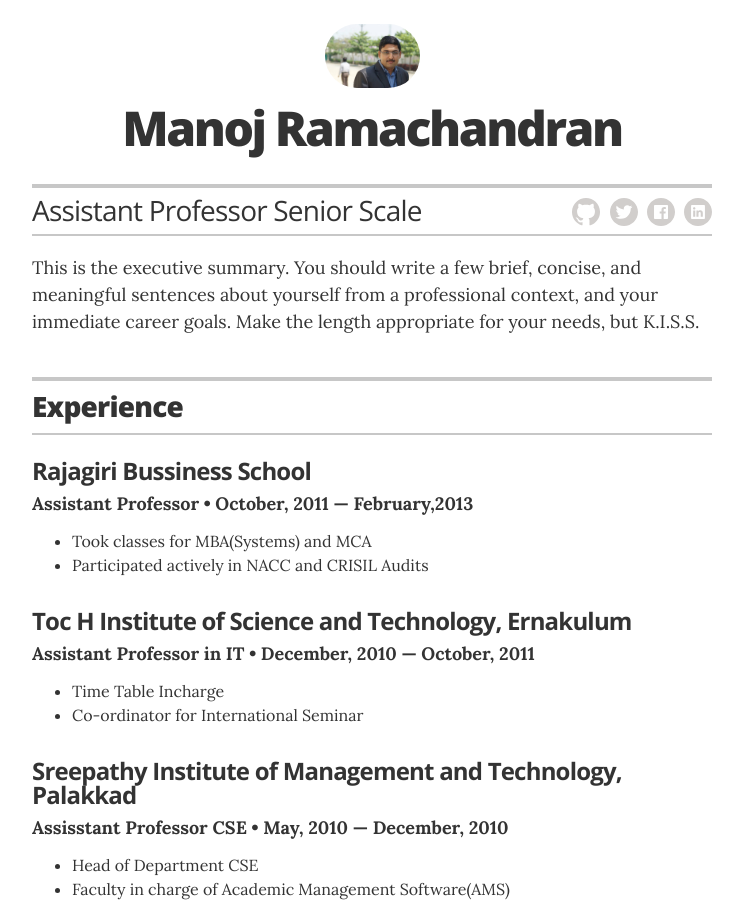
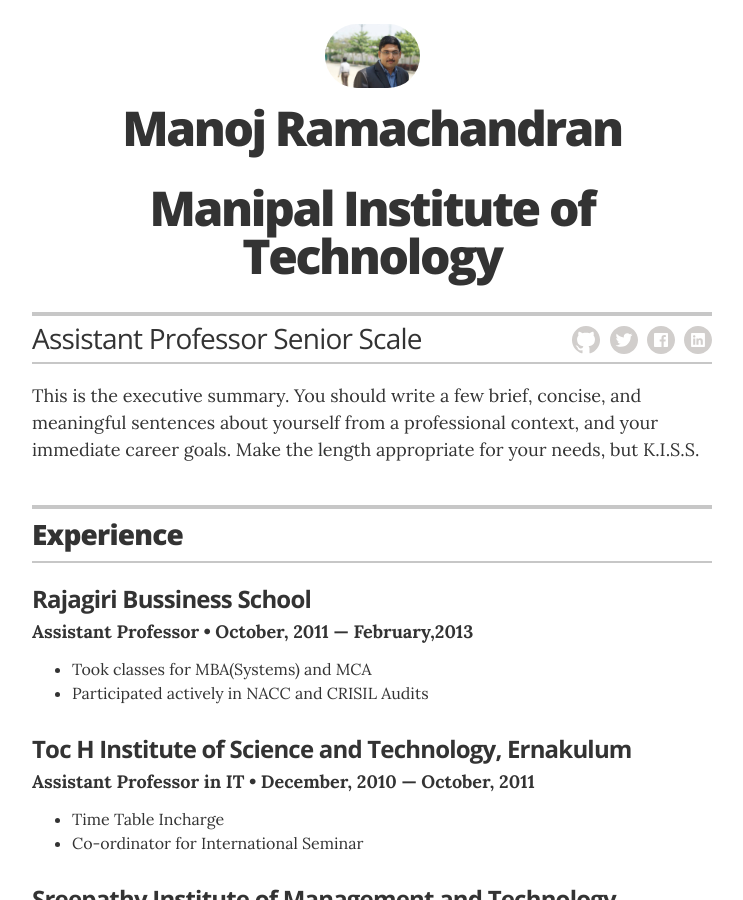
Before and after one commit to manojramchandran/manojramchandran.github.com, a Jekyll site: the page built from index.html, in a window 1280 px wide and 900 px high. Shown: the whole window, without its empty margins (268-1011 px from the left). Built offline with Jekyll 4.4.1, drawn with Linux system fonts in a browser that asks for light colours.

Commit message:
Update resume.html

```diff
--- a/_layouts/resume.html
+++ b/_layouts/resume.html
@@ -16,6 +16,7 @@
 
         <!-- Your name is defined in the _config.yml file -->
         <h1 class="header-name" itemprop="name">{{ site.resume_name }}</h1>
+         <h3 class="header-name" itemprop="name">Manipal Institute of Technology</h3>
 
         <!-- Contact buttons don't work in print, configure in the _config.yml file, remove "print-only" to display always. -->
         <div class="header-contact-info print-only" itemprop="contact-info">
```
